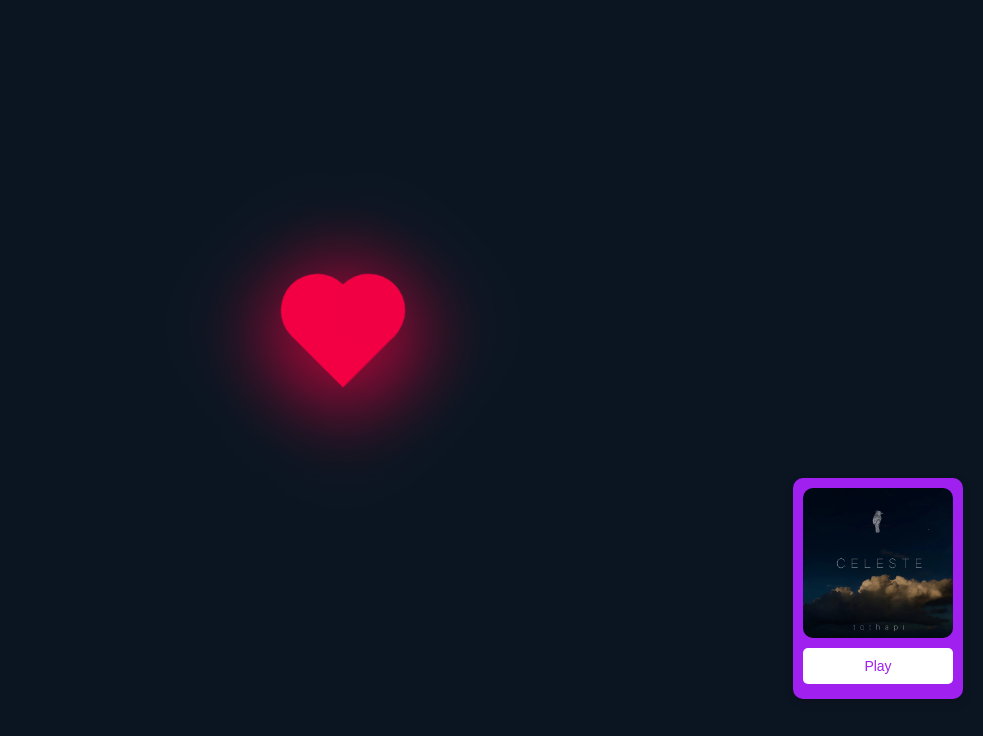
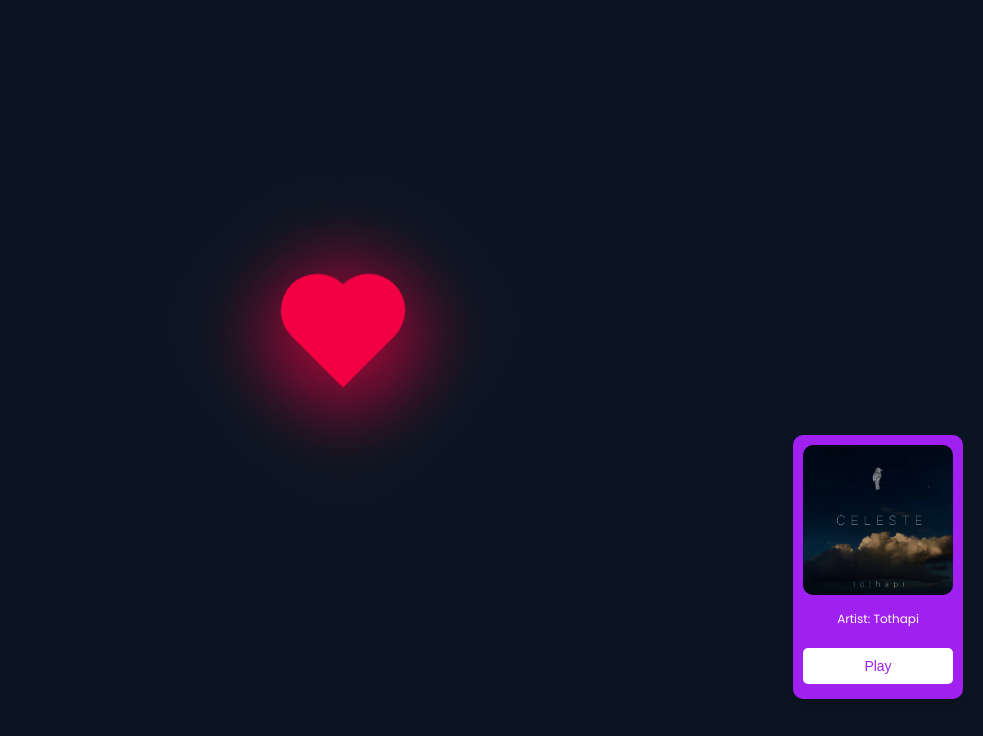
Before and after one commit to JhamelMamasao/babb.io, a plain HTML site: page index.html in a window 1280 px wide. Shown: the part 81-817 px from the top of the page, without its empty margins (297-1280 px from the left). Drawn offline with Linux system fonts and the light colour scheme.

Commit message:
index.html

```diff
--- a/index.html
+++ b/index.html
@@ -3,15 +3,15 @@
 <head>
     <meta charset="UTF-8">
     <meta name="viewport" content="width=device-width, initial-scale=1.0">
-    <title class="title">For You, My Babi</title>
+    <title>For You, My Babi</title>
     <link rel="stylesheet" href="styles.css">
 </head>
 <body>
     <div class="container" id="envelope">
         <div class="flower-container" id="flower">
             <div class="flowerbody">
-            <div class="heart"></div>
-        </div>
+                <div class="heart"></div>
+            </div>
         </div>
         <div class="flap">
             <h3>For You, My Babi</h3>
@@ -40,12 +40,9 @@
             <button id="closeLetterBtn">Close Letter</button>
         </div>
     </div>
-
-
-
-
     <div class="audio-container">
         <img src="player.jpg" alt="Album Art" class="album-art">
+        <p class="credits">Artist: Tothapi</p>
         <div class="controls">
             <button id="playPauseBtn" class="audio-button">Play</button>
             <audio id="backgroundMusic" autoplay>
@@ -55,7 +52,6 @@
             </audio>
         </div>
     </div>
-
     <script src="script.js"></script>
 </body>
 </html>
```
